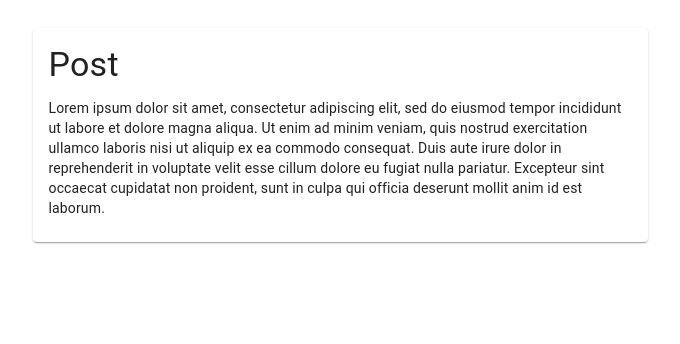
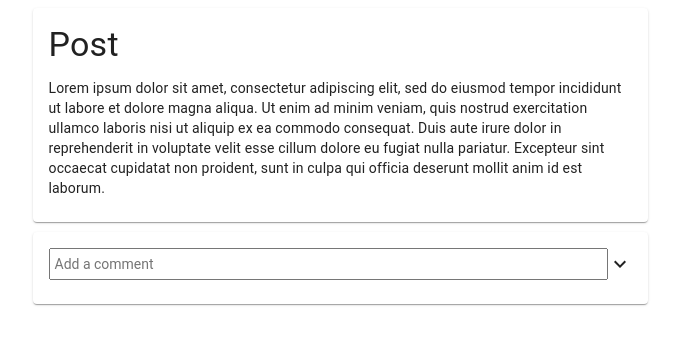
Before and after one commit to anna-kuzii/post, a React (Create React App) app: page / in a window 1280 px wide. Shown: the top 344 px of the page, without its empty margins (300-980 px from the left). Built offline with nearby package versions, Linux system fonts and the light colour scheme.

Commit message:
add comment

```diff
--- a/package.json
+++ b/package.json
@@ -4,6 +4,7 @@
   "private": true,
   "dependencies": {
     "@material-ui/core": "^4.4.2",
+    "@material-ui/icons": "^4.4.1",
     "react": "^16.9.0",
     "react-dom": "^16.9.0",
     "react-scripts": "3.1.1"
--- a/src/App.js
+++ b/src/App.js
@@ -1,12 +1,28 @@
 import React from 'react';
 import Grid from '@material-ui/core/Grid';
-import { Post } from './components/Post';
+import Post from './components/Post';
+import Comment from "./components/Comment";
+import { makeStyles } from "@material-ui/core/styles";
 
-export const App = () =>
-  <Grid
-    container
-    direction="row"
-    justify="center"
-  >
-    <Post />
-  </Grid>;
+const useStyles = makeStyles({
+  root: {
+    maxWidth: 615,
+    margin: '0 auto'
+  }
+});
+
+export const App = () => {
+  const classes = useStyles();
+
+  return (
+    <Grid
+      container
+      direction="column"
+      justify="center"
+      className={classes.root}
+    >
+      <Post/>
+      <Comment/>
+    </Grid>
+  )
+};
--- /dev/null
+++ b/src/components/Comment/index.jsx
@@ -0,0 +1,29 @@
+import React from 'react';
+import { withStyles } from '@material-ui/core/styles';
+import Card from '@material-ui/core/Card';
+import CardContent from '@material-ui/core/CardContent';
+import ExpandMoreIcon from '@material-ui/icons/ExpandMore';
+import TextareaAutosize from '@material-ui/core/TextareaAutosize';
+import { styles } from './style';
+
+
+const Comment = (props) => {
+  const { classes } = props;
+
+  return (
+    <Card className={classes.root}>
+      <CardContent className={classes.commentWrapper}>
+        <TextareaAutosize
+          className={classes.commentInput}
+          rows={1}
+          rowsMax={3}
+          aria-label="comment"
+          placeholder="Add a comment"
+        />
+        <ExpandMoreIcon/>
+      </CardContent>
+    </Card>
+  )
+};
+
+export default withStyles(styles)(Comment);
--- /dev/null
+++ b/src/components/Comment/style.jsx
@@ -0,0 +1,20 @@
+export const styles = () => ({
+  root: {
+    width: '100%',
+    margin: '10px 0 0'
+  },
+  commentWrapper: {
+    display: 'flex',
+    alignItems: 'center'
+  },
+  commentInput: {
+    resize: 'none',
+    fontSize: '0.875rem',
+    fontFamily: '"Roboto", "Helvetica", "Arial", sans-serif',
+    fontWeight: 400,
+    lineHeight: 1.43,
+    width: '100%',
+    padding: 5,
+    boxSizing: 'border-box'
+  }
+});
--- a/src/components/Post/index.jsx
+++ b/src/components/Post/index.jsx
@@ -1,21 +1,12 @@
 import React from 'react';
-import { makeStyles } from '@material-ui/core/styles';
 import Card from '@material-ui/core/Card';
+import { withStyles } from '@material-ui/core/styles';
 import CardContent from '@material-ui/core/CardContent';
 import Typography from '@material-ui/core/Typography';
+import { styles } from "../Comment/style";
 
-const useStyles = makeStyles({
-  card: {
-    maxWidth: 615,
-    marginTop: 20
-  },
-  title: {
-    fontSize: 25,
-  },
-});
-
-export const Post = () => {
-  const classes = useStyles();
+const Post = (props) => {
+  const { classes } = props;
 
   return (
     <Card className={classes.card}>
@@ -35,3 +26,6 @@ export const Post = () => {
     </Card>
   )
 };
+
+
+export default withStyles(styles)(Post);
--- /dev/null
+++ b/src/components/Post/style.jsx
@@ -0,0 +1,8 @@
+export const styles = () => ({
+  card: {
+    marginTop: 20
+  },
+  title: {
+    fontSize: 25,
+  },
+});
```
Also changed, not shown: 1 other file (tests, documents, lock files or other folders).
